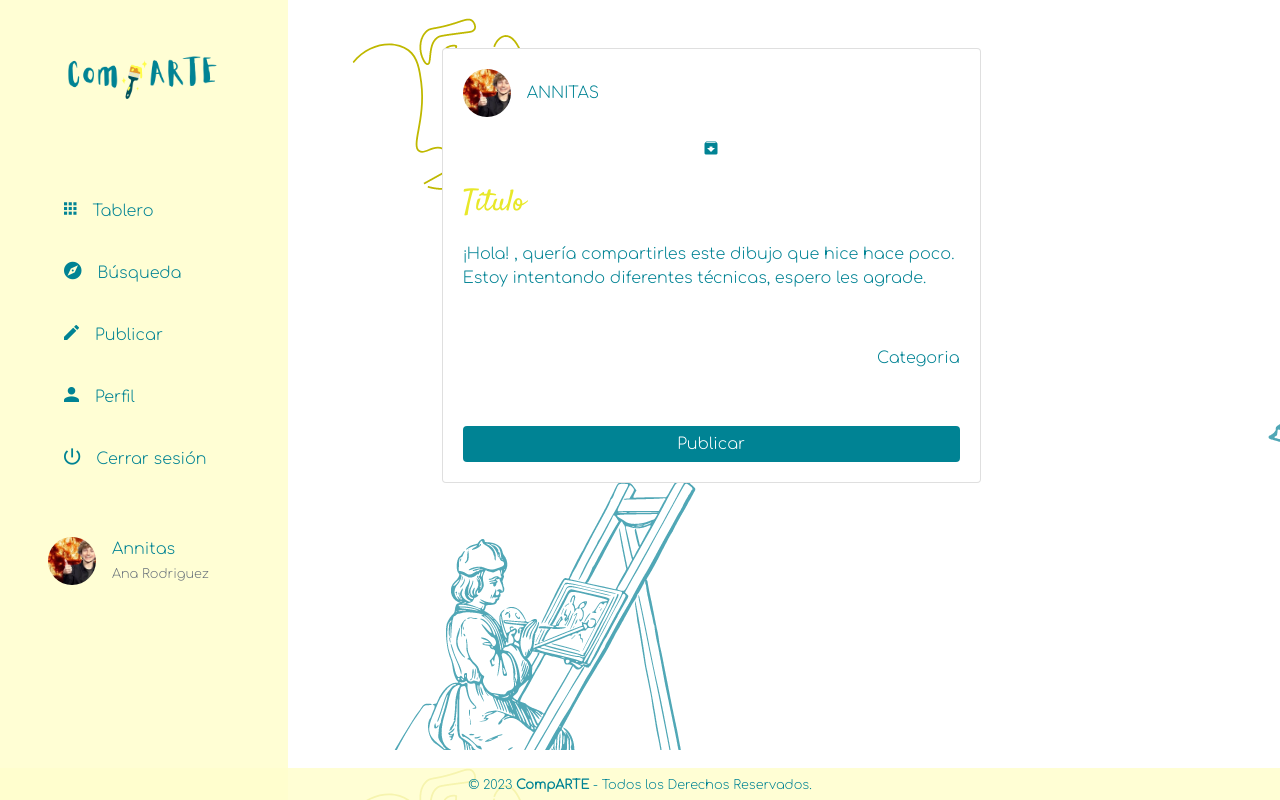
After one commit to 1960802/1960802-PROWBINT-PROYECTO, a PHP site: page /Publicacion.html in a window 1280 px wide. The commit adds this page. Run offline with PHP 8.4, Linux system fonts and the light colour scheme; some libraries are stand-ins or nearby versions.

Commit message:
Modificaciones

```diff
--- a/Dashboard.html
+++ b/Dashboard.html
@@ -43,7 +43,7 @@
         </div>
 
         <div class="w-50">
-            <nav class="navbar navbar-expand-lg navbar-light bg-light">
+            <nav class="navbar">
 
 
                 <div class="collapse navbar-collapse" id="navbarSupportedContent">
--- /dev/null
+++ b/Publicacion.html
@@ -0,0 +1,165 @@
+<!doctype html>
+<html lang="en">
+  <head>
+    <!-- Required meta tags -->
+    <meta charset="utf-8">
+    <meta name="viewport" content="width=device-width, initial-scale=1, shrink-to-fit=no">
+
+    <!-- Bootstrap CSS -->
+    <link rel="stylesheet" href="https://cdn.jsdelivr.net/npm/bootstrap@4.0.0/dist/css/bootstrap.min.css" integrity="sha384-Gn5384xqQ1aoWXA+058RXPxPg6fy4IWvTNh0E263XmFcJlSAwiGgFAW/dAiS6JXm" crossorigin="anonymous">
+    <link rel="preconnect" href="https://fonts.googleapis.com">
+    <link rel="preconnect" href="https://fonts.gstatic.com" crossorigin>
+    <link href="https://fonts.googleapis.com/css2?family=Comfortaa:wght@300&family=Satisfy&display=swap" rel="stylesheet">
+    <script src="https://kit.fontawesome.com//ffec4ec2ed.js" crossorigin="anonymous"></script>
+
+<link href="https://unpkg.com/ionicons@4.5.10-0/dist/css/ionicons.min.css" rel="stylesheet">
+    <link rel="preconnect" href="https://fonts.googleapis.com">
+
+    <link rel="stylesheet" href="menu.css">
+    <link rel="stylesheet" href="perfil.css">
+    <link rel="stylesheet" href="tablero.css">
+
+
+    <title>CompARTE/Publicar</title>
+  </head>
+  <body class="back">
+
+    <div class="d-flex">
+
+        <div id="sidebar-container" class="bg-primary">
+            <div class="logo menu">
+                <div class="px-lg-5 py-lg-7 p-4 w-100 mb-auto">
+                <img src="compARTEAmarillo.png" class="img-fluid" width="150" height="150">
+            </div>
+            </div>
+            <div class="menu">
+                <div class="px-lg-5 py-lg-4 p-4 w-100 mb-auto">
+                <a href="#" class="d-block p-3 bg-bluee" ><i class="icon ion-md-apps mr-3 lead"></i>Tablero</a>
+                <a href="#" class="d-block p-3 bg-bluee"><i class="icon ion-md-compass mr-3 lead"></i>Búsqueda</a>
+                <a href="#" class="d-block p-3 bg-bluee"><i class="icon ion-md-create mr-3 lead"></i>Publicar</a>
+                <a href="#" class="d-block p-3 bg-bluee"><i class="icon ion-md-person mr-3 lead"></i>Perfil</a>
+                <a href="#" class="d-block p-3 bg-bluee"><i class="icon ion-md-power mr-3 lead"></i>Cerrar sesión</a>
+
+            </div>
+            </div>
+
+            <div class="col-lg-4 px-lg-5 py-lg-4 p-4 w-100 mb-auto">
+                <div class="d-flex static">
+                <div class="profile-picture3 rounded-circle mr-3 ">
+                </div>
+                <div>
+                    <a href="#" class=" d-block bg-bluee mb-0">Annitas</a>
+                    <small class="text-muted">Ana Rodriguez</small>
+                </div>
+                </div>
+
+          </div>
+
+
+        </div>
+
+
+
+        <div class="w-50">
+            <nav class="navbar">
+
+
+                <div class="collapse navbar-collapse" id="navbarSupportedContent">
+
+                </div>
+              </nav>
+        </div>
+
+        <section class="pay-6 w-100">
+            <div class="container my-5">
+               <div class="row">
+
+                   <div class="col-lg-8">
+                       <div class="card">
+
+                           <div class="card-body d-flex">
+                               <div class="d-flex d-flex-grow-1">
+                                   <div class="profile-picture3 rounded-circle mr-3"></div>
+                                   <a class=" align-self-center bg-bluee ">ANNITAS</a>
+                               </div>
+
+
+
+                           </div>
+
+                           <div class="align-self-center ">
+                            <i class="icon ion-md-archive"></i>
+
+                           </div>
+
+                           <div class="card-body">
+
+                               <p class="letra">Título</p>
+                               <p class="bg-bluee">¡Hola! , quería compartirles este dibujo que hice hace poco. Estoy intentando diferentes técnicas, espero les agrade.</p>
+                           </div>
+
+                           <div class="card-body">
+
+                            <p class="bg-bluee" style="text-align:right;">Categoria</p>
+                           </div>
+
+
+                             <div class="card-body">
+
+                                <button type="submit" class="btn btn-primary w-100 bg-bluey border-0 md-2">Publicar</button>
+
+                             </div>
+
+                       </div>
+
+                   </div>
+
+
+
+
+               </div>
+            </div>
+           </section>
+
+
+
+   <!-- <section id="inicio" class="inicio ">
+        <div class="contenido-banner ">
+            <div class="contenedor-img">
+                <div class="profile-picture4 rounded-circle center"></div>
+            </div>
+            <h1 class="my-3">ANNITAS</h1>
+            <h2 style="font-size:20px">Estudiante de animación digital y amante de las letras</h2>
+
+        </div>
+    </section>-->
+
+    <!--<section id="sobremi" class="sobremi py-lg-7 ">
+        <div class="contenido-seccion">
+      <h2>Sobre mí</h2>
+      <p><span>¡Hola, mi nombre es Ana!</span></p>
+       </div>
+ </section>-->
+
+
+
+        <footer class="fixed-bottom">
+            <div class="text-center p-1" style="background-color: #fffecdd9;">
+                <small>&copy; 2023 <b>CompARTE</b> - Todos los Derechos Reservados.</small>
+            </div>
+          </footer>
+
+
+
+
+
+    </div>
+
+
+    <!-- Optional JavaScript -->
+    <!-- jQuery first, then Popper.js, then Bootstrap JS -->
+    <script src="https://code.jquery.com/jquery-3.2.1.slim.min.js" integrity="sha384-KJ3o2DKtIkvYIK3UENzmM7KCkRr/rE9/Qpg6aAZGJwFDMVNA/GpGFF93hXpG5KkN" crossorigin="anonymous"></script>
+    <script src="https://cdn.jsdelivr.net/npm/popper.js@1.12.9/dist/umd/popper.min.js" integrity="sha384-ApNbgh9B+Y1QKtv3Rn7W3mgPxhU9K/ScQsAP7hUibX39j7fakFPskvXusvfa0b4Q" crossorigin="anonymous"></script>
+    <script src="https://cdn.jsdelivr.net/npm/bootstrap@4.0.0/dist/js/bootstrap.min.js" integrity="sha384-JZR6Spejh4U02d8jOt6vLEHfe/JQGiRRSQQxSfFWpi1MquVdAyjUar5+76PVCmYl" crossorigin="anonymous"></script>
+  </body>
+</html>
--- a/menu.css
+++ b/menu.css
@@ -26,6 +26,7 @@ a:hover{
 .bg-primary{
     background-color: var(--primary) !important;
   position: fixed;
+  opacity: 100;
 }
 
 .bg-bluee{
--- /dev/null
+++ b/perfil.css
@@ -0,0 +1,24 @@
+
+
+.descrip{
+
+    font-size: 25px;
+
+    margin-top:30px; margin-left: 400px; margin-right:400px;
+    padding-left: 100px;
+
+}
+.datos{
+
+    font-size: 25px;
+
+    margin-top:30px; margin-left: 80px; margin-right:80px;
+padding-left: 400px;
+
+
+}
+
+
+.bg-bluey{
+    background-color: #008394;
+}
--- a/registro.html
+++ b/registro.html
@@ -95,6 +95,7 @@
                             <label class="font-weight-bold">
                               Contraseña<span class="text-danger">*</span>
                             <input type="password" class="form-control bg-bluex border-0" placeholder="Tu contraseña">
+                            <button type="submit" class="btn btn-primary w-100 bg-bluey border-0 md-2 py-lg-4">Registrar</button>
                         </div>
 
 
```
Also changed, not shown: Perfil.html (+127 -3 lines), busqueda.css (added, +52 -0 lines), busqueda.html (added, +203 -0 lines), tablero.css (+35 -0 lines), 1.png (added), banner.jpg (added).
